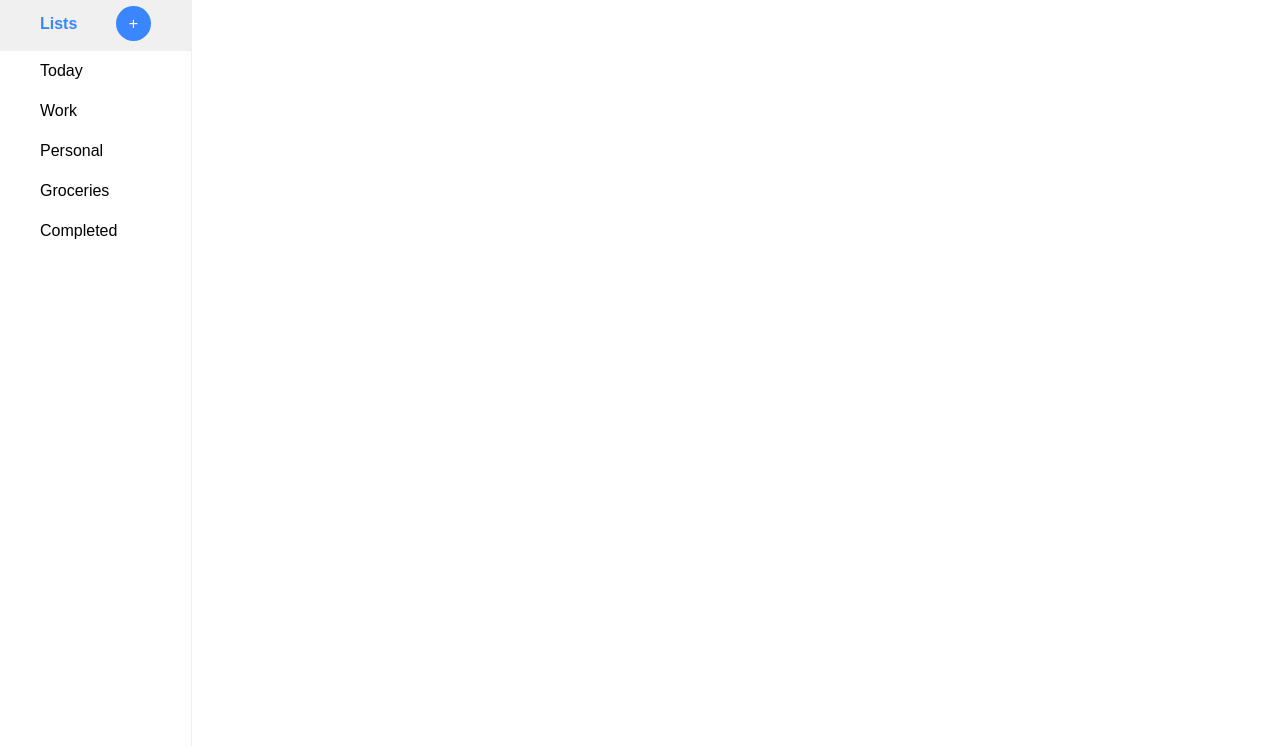
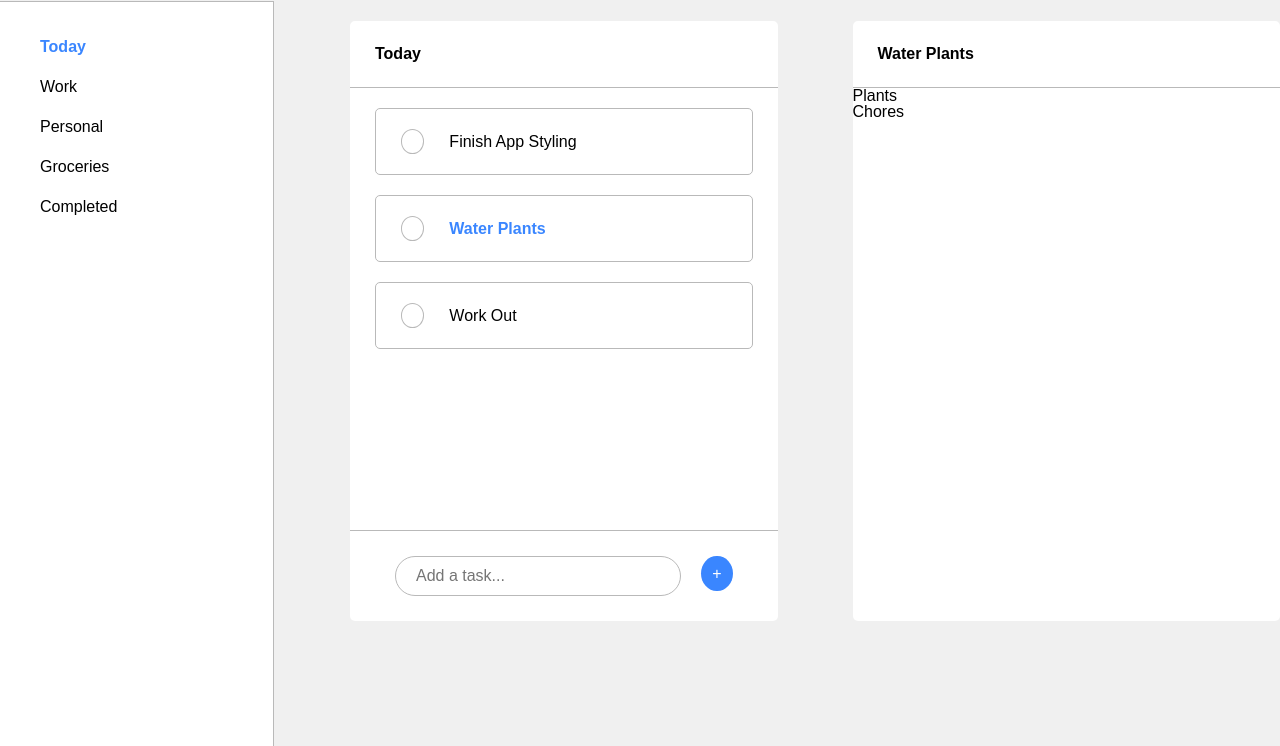
Before and after one commit to jtbarr75/todo, a website built with webpack: page dist/index.html in a window 1280 px wide. Shown: the part 54-800 px from the top of the page. Built offline with nearby package versions, Linux system fonts and the light colour scheme; files whose address does not match are found by name.

Commit message:
add list styling

```diff
--- a/src/js/index.js
+++ b/src/js/index.js
@@ -1,4 +1,4 @@
 import displayController from "./displayController";
 import Element from "./element";
 
-displayController.create(new Element("div", "#main", "test", "hello"));
+// displayController.create(new Element("div", "#main", "test", "hello"));
--- a/src/scss/style.scss
+++ b/src/scss/style.scss
@@ -4,16 +4,21 @@
   display: flex;
 }
 
-$left-margin: 40px;
 $light-blue: rgb(58, 134, 255);
-$ligher-blue: rgb(88, 164, 255);
+$lighter-blue: rgb(88, 164, 255);
 $light-grey: rgb(240, 240, 240);
+$grey: rgb(185,185,185);
 
 @import 'sidebar';
 
+// Highlighting
+
 .selected {
   color: $light-blue;
+  font-weight: 700;
 }
+
+// Buttons
 
 .add-button {
   border-radius: 50%;
@@ -23,9 +28,83 @@ $light-grey: rgb(240, 240, 240);
   background-color: $light-blue;
   color: white;
   transition: background-color 0.2s;
-  ;
+  &:hover {
+    background-color: $lighter-blue;
+    cursor: pointer;
+  }
 }
-.add-button:hover {
-  background-color: $ligher-blue;
-  cursor: pointer;
+
+.complete-button {
+  border-radius: 50%;
+  height: 25px;
+  width: 25px;
+  border: 1px solid $grey;
+  background-color: white;
+  transition: background-color 0.2s;
+  &:hover {
+    background-color: $light-blue;
+    cursor: pointer;
+  }
 }
+// Main Content
+
+.content {
+  flex: 1;
+  min-height: 100vh;
+  background-color: $light-grey;
+  display: flex;
+  justify-content: flex-start;
+}
+
+.card {
+  flex: 1;
+  max-width: 600px;
+  height: 600px;
+  margin: 75px 0 50px 75px;
+  background-color: white;
+  border-radius: 5px;
+  position: relative;
+  header {
+    border-bottom: 1px solid $grey;
+    padding: 25px;
+  }
+  footer {
+     border-top: 1px solid $grey;
+     padding: 25px;
+     position: absolute;
+     bottom: 0;
+     width: 100%;
+  }
+}
+
+.input-group {
+  display: flex;
+  padding: 0 20px;
+  input {
+    height: 40px;
+    border-radius: 20px;
+    border: 1px solid $grey;
+    width: 100%;
+    margin-right: 20px;
+    padding-left: 20px;
+  }
+}
+
+.list-task {
+  margin: 20px 25px;
+  padding: 20px 25px;
+  border-radius: 5px;
+  border: 1px solid $grey;
+  display: flex;
+  align-items: center;
+  transition: background-color 0.2s;
+  span {
+    margin-left: 25px;
+    width: 100%;
+  }
+  &:hover {
+    background-color: $light-grey;
+    color: $light-blue;
+    cursor: pointer;
+  }
+}
```
Also changed, not shown: dist/index.html, dist/main.js, dist/style.css.
